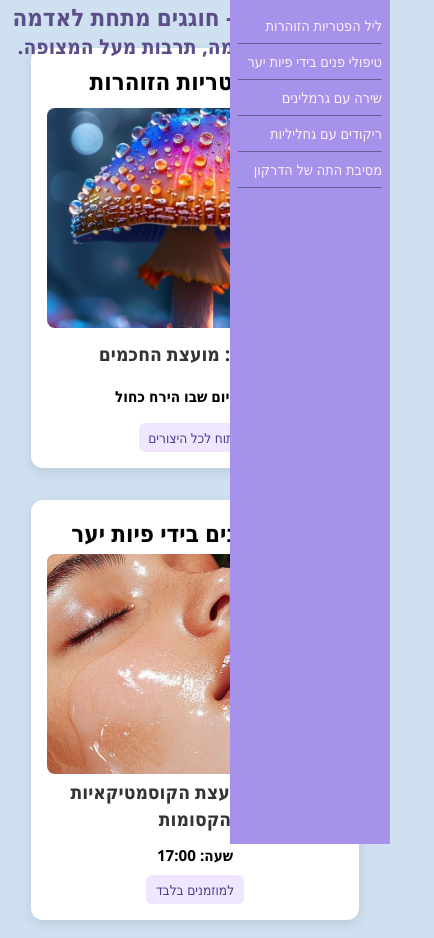
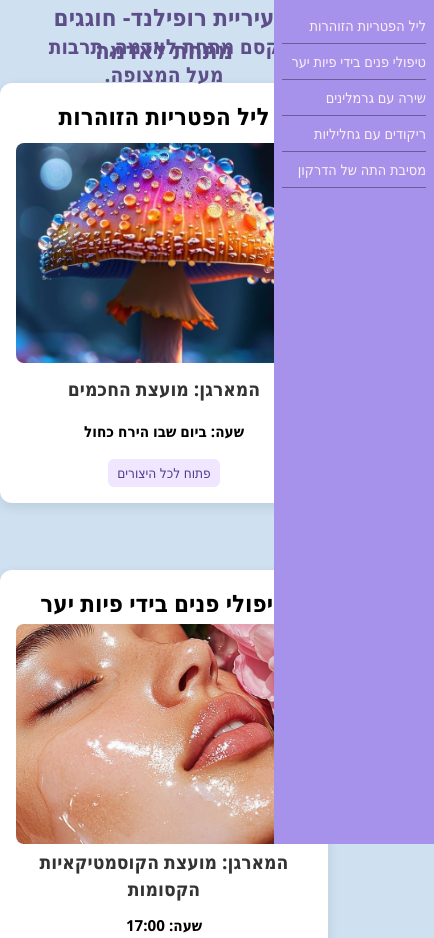
Before and after one commit to Talimak/project-tali-makovizky-212742837, a plain HTML site: page q2/index.html in a window 390 px wide. Shown: the top 938 px of the page, 434 px wide, since content can reach past the window. Drawn offline with Linux system fonts and the light colour scheme.

Commit message:
תקיון תרגיל 2

```diff
--- a/q2/style.css
+++ b/q2/style.css
@@ -20,6 +20,7 @@ header{
     position: fixed;
     text-align: center;
     top: 0;
+    left:0;
     color: #5d4d89;
     font-size: 1.5rem;
     font-weight:bold;
@@ -141,6 +142,11 @@ footer {
     align-items: center;
   }
 
+  header {
+      margin-right: 150px;
+      margin-bottom:2rem;
+  }
+
   .nav-bar {
     position: fixed;
     top: 0;
@@ -173,6 +179,11 @@ footer {
 
   .card {
     width: 100%;
+    margin-right: 150px;
+    margin-top: 2.2rem;
   }
 
+  footer{
+    margin-right:150px;
+  }
 }
```
